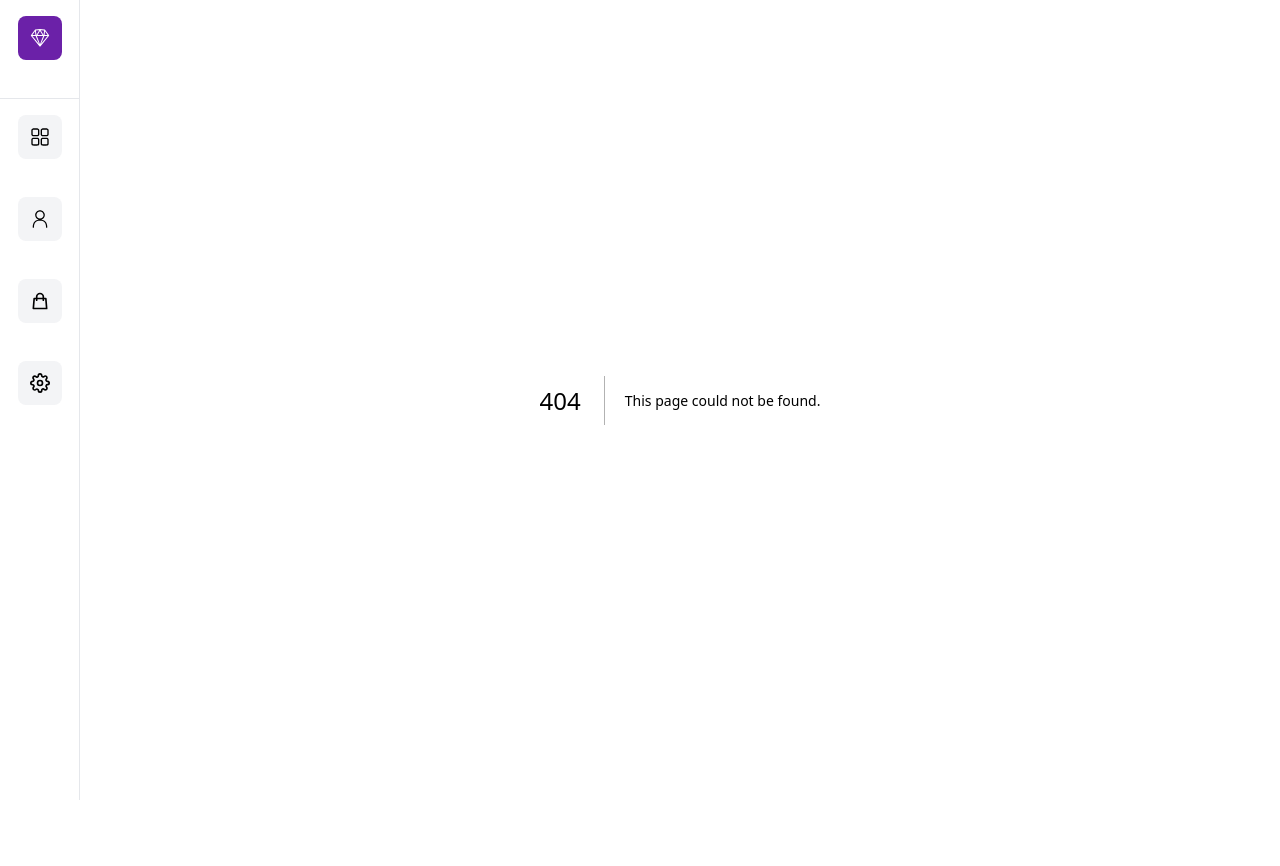
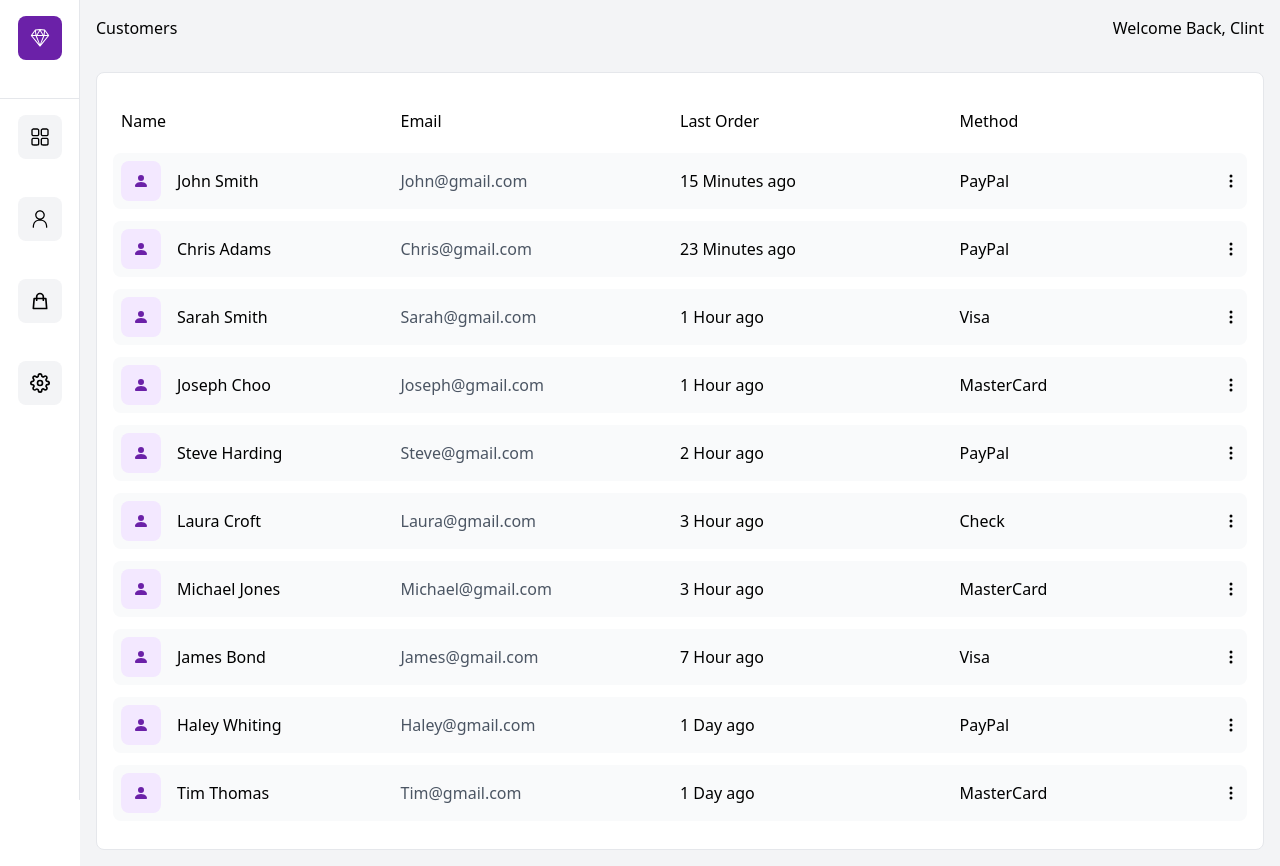
Before and after one commit to MioMauro/next13-dashboard, a Next.js app: page /customers in a window 1280 px wide. Before the commit this address had no page. Before the commit the page ends 800 px from the top, so only its background shows below. Built offline with nearby package versions, Linux system fonts and the light colour scheme.

Commit message:
customers page

```diff
--- /dev/null
+++ b/pages/customers.jsx
@@ -0,0 +1,44 @@
+import React from 'react';
+import { BsPersonFill, BsThreeDotsVertical } from 'react-icons/bs';
+import { data } from '../data/data.js';
+
+const customers = () => {
+    return (
+    <div className='bg-gray-100 min-h-screen'>
+        <div className='flex justify-between p-4'>
+        <h2>Customers</h2>
+        <h2>Welcome Back, Clint</h2>
+        </div>
+        <div className='p-4'>
+        <div className='w-full m-auto p-4 border rounded-lg bg-white overflow-y-auto'>
+            <div className='my-3 p-2 grid md:grid-cols-4 sm:grid-cols-3 grid-cols-2 items-center justify-between cursor-pointer'>
+            <span>Name</span>
+            <span className='sm:text-left text-right'>Email</span>
+            <span className='hidden md:grid'>Last Order</span>
+            <span className='hidden sm:grid'>Method</span>
+            </div>
+            <ul>
+            {data.map((order, id) => (
+                <li key={id} className='bg-gray-50 hover:bg-gray-100 rounded-lg my-3 p-2 grid md:grid-cols-4 sm:grid-cols-3 grid-cols-2 items-center justify-between cursor-pointer'>
+                    <div className='flex items-center'>
+                        <div className='bg-purple-100 p-3 rounded-lg'>
+                            <BsPersonFill className='text-purple-800' />
+                        </div>
+                        <p className='pl-4'>{order.name.first + ' ' + order.name.last}</p>
+                    </div>
+                    <p className='text-gray-600 sm:text-left text-right'>{order.name.first}@gmail.com</p>
+                    <p className='hidden md:flex'>{order.date}</p>
+                    <div className='sm:flex hidden justify-between items-center'>
+                        <p>{order.method}</p>
+                        <BsThreeDotsVertical />
+                    </div>
+                </li>
+            ))}
+            </ul>
+        </div>
+        </div>
+    </div>
+    );
+};
+
+export default customers;
--- /dev/null
+++ b/pages/orders.jsx
@@ -0,0 +1,9 @@
+import React from 'react'
+
+const orders = () => {
+return (
+    <div>orders</div>
+)
+}
+
+export default orders
```
